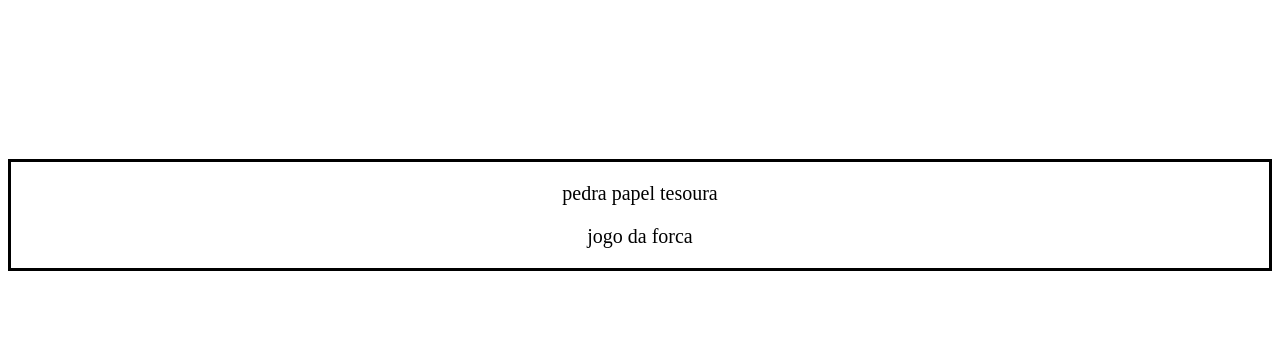
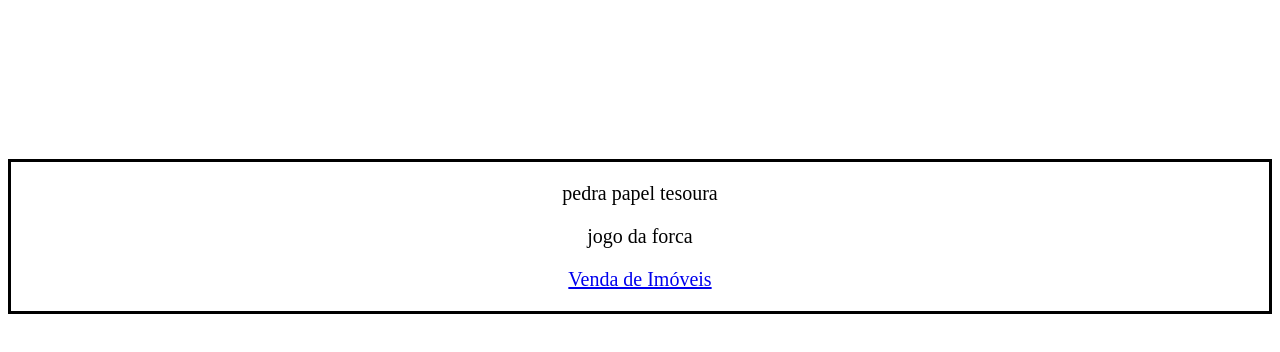
Before and after one commit to leonardo-tiegs/ola-mondo, a plain HTML site: page index.html in a window 1280 px wide. Shown: the part 158-510 px from the top of the page. Drawn offline with Linux system fonts and the light colour scheme.

Commit message:
venda de imoveis

```diff
--- a/index.html
+++ b/index.html
@@ -24,6 +24,7 @@
                 <div>
                     <p>pedra papel tesoura</p>
                     <p>jogo da forca</p>
+                    <a href="venda de imoveis.html"><p>Venda de Imóveis</p></a>
                 </div>
             </body>
 </html>
```
